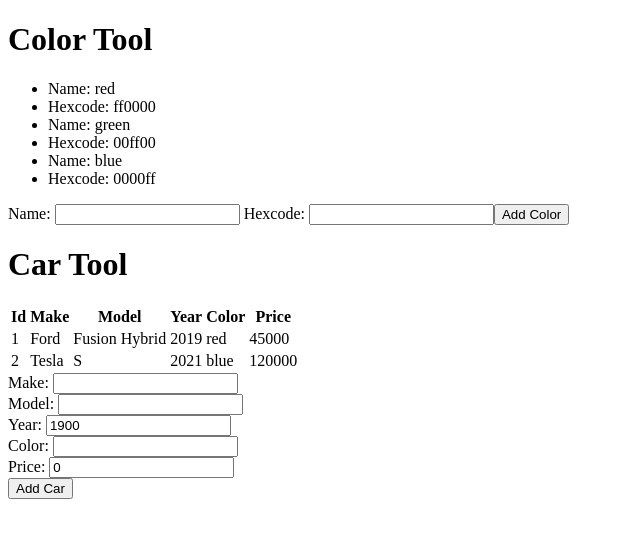
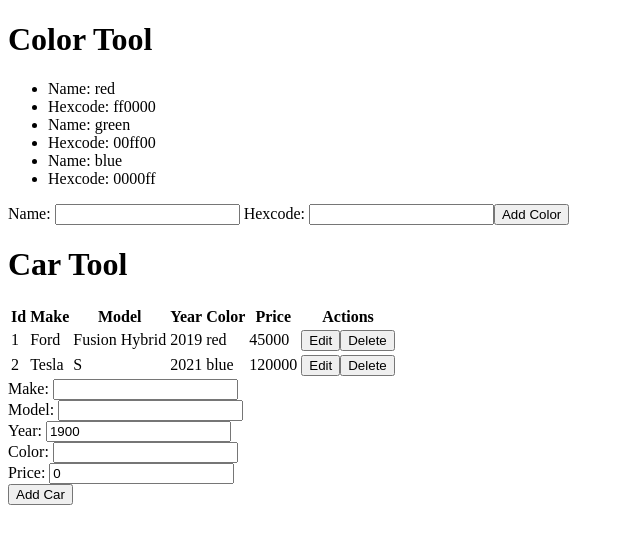
Before and after one commit to t4d-classes/angular_02212022, an Angular app in the folder demo-app/: page / in a window 1280 px wide. Shown: the top 544 px of the page, without its empty margins (0-640 px from the left). Built offline with nearby package versions, Linux system fonts and the light colour scheme.

Commit message:
add solution to exercise 6

```diff
--- a/demo-app/src/app/car-tool/car-tool.module.ts
+++ b/demo-app/src/app/car-tool/car-tool.module.ts
@@ -7,6 +7,8 @@
 import { CarHomeComponent } from './components/car-home/car-home.component';
 import { CarFormComponent } from './components/car-form/car-form.component';
 import { CarTableComponent } from './components/car-table/car-table.component';
+import { CarViewRowComponent } from './components/car-view-row/car-view-row.component';
+import { CarEditRowComponent } from './components/car-edit-row/car-edit-row.component';
 
 
 
@@ -14,7 +16,9 @@
   declarations: [
     CarHomeComponent,
     CarFormComponent,
-    CarTableComponent
+    CarTableComponent,
+    CarViewRowComponent,
+    CarEditRowComponent
   ],
   imports: [
     CommonModule,
--- /dev/null
+++ b/demo-app/src/app/car-tool/components/car-edit-row/car-edit-row.component.html
@@ -0,0 +1,12 @@
+<ng-container [formGroup]="carForm">
+  <td>{{car.id}}</td>
+  <td><input type="text" formControlName="make" /></td>
+  <td><input type="text" formControlName="model" /></td>
+  <td><input type="number" formControlName="year" /></td>
+  <td><input type="text" formControlName="color" /></td>
+  <td><input type="number" formControlName="price" /></td>
+  <td>
+    <button type="button" (click)="doSaveCar()">Save</button>
+    <button type="button" (click)="cancelCar.emit()">Cancel</button>
+  </td>
+</ng-container>
--- /dev/null
+++ b/demo-app/src/app/car-tool/components/car-edit-row/car-edit-row.component.ts
@@ -0,0 +1,49 @@
+import { Component, OnInit, Input, Output, EventEmitter } from '@angular/core';
+import { FormGroup, FormBuilder } from '@angular/forms';
+
+import { Car } from '../../models/cars';
+
+@Component({
+  selector: '.app-car-edit-row',
+  templateUrl: './car-edit-row.component.html',
+  styleUrls: ['./car-edit-row.component.css']
+})
+export class CarEditRowComponent implements OnInit {
+
+  carForm!: FormGroup;
+
+  @Input()
+  car!: Car;
+
+  @Output()
+  saveCar = new EventEmitter<Car>();
+
+  @Output()
+  cancelCar = new EventEmitter<void>();
+
+  constructor(private fb: FormBuilder) {
+    // this.car // the parameter data in not available yet
+  }
+
+  ngOnInit(): void {
+
+    this.carForm = this.fb.group({
+      make: this.car.make,
+      model: this.car.model,
+      year: this.car.year,
+      color: this.car.color,
+      price: this.car.price,
+    });
+
+  }
+
+  doSaveCar() {
+
+    this.saveCar.emit({
+      ...this.carForm.value,
+      id: this.car.id,
+    });
+
+  }
+
+}
--- a/demo-app/src/app/car-tool/components/car-home/car-home.component.html
+++ b/demo-app/src/app/car-tool/components/car-home/car-home.component.html
@@ -1,6 +1,8 @@
-<app-tool-header [headerText]="headerText"></app-tool-header>
+<app-tool-header headerText="Car Tool"></app-tool-header>
 
-<app-car-table [cars]="cars"></app-car-table>
+<app-car-table [cars]="cars" [editCarId]="editCarId"
+  (editCar)="doEditCar($event)" (deleteCar)="doDeleteCar($event)"
+  (saveCar)="doSaveCar($event)" (cancelCar)="doCancelCar()"></app-car-table>
 
 <app-car-form
   buttonText="Add Car"
--- a/demo-app/src/app/car-tool/components/car-home/car-home.component.ts
+++ b/demo-app/src/app/car-tool/components/car-home/car-home.component.ts
@@ -1,4 +1,4 @@
-import { Component, OnInit } from '@angular/core';
+import { Component, OnInit, Input } from '@angular/core';
 
 import { Car, NewCar } from '../../models/cars';
 
@@ -9,16 +9,32 @@
 })
 export class CarHomeComponent implements OnInit {
 
+  // all inputs without exception should be treated as immutable
+  @Input() // parameter, that should never, ever, be changed
   headerText = "Car Tool";
 
+  // application state - data that changes over time (model data)
+
+  // application state: persisted data
   cars: Car[] = [
     { id: 1, make: 'Ford', model: 'Fusion Hybrid', year: 2019, color: 'red', price: 45000 },
     { id: 2, make: 'Tesla', model: 'S', year: 2021, color: 'blue', price: 120000 },
   ];
 
+  // application state: temporal data
+  editCarId = -1;
+
   constructor() { }
 
   ngOnInit(): void {
+  }
+
+  doEditCar(carId: number) {
+    this.editCarId = carId;
+  }
+
+  doCancelCar() {
+    this.editCarId = -1;
   }
 
   doAddCar(car: NewCar) {
@@ -29,6 +45,20 @@
         id: Math.max(...this.cars.map(c => c.id), 0) + 1,
       },
     ];
+    this.editCarId = -1;
+  }
+
+  doSaveCar(car: Car) {
+    const newCars = [...this.cars];
+    const carIndex = this.cars.findIndex(c => c.id === car.id);
+    newCars[carIndex] = car;
+    this.cars = newCars;
+    this.editCarId = -1;
+  }
+
+  doDeleteCar(carId: number) {
+    this.cars = this.cars.filter(c => c.id !== carId);
+    this.editCarId = -1;
   }
 
 
--- a/demo-app/src/app/car-tool/components/car-table/car-table.component.html
+++ b/demo-app/src/app/car-tool/components/car-table/car-table.component.html
@@ -7,16 +7,18 @@
       <th>Year</th>
       <th>Color</th>
       <th>Price</th>
+      <th>Actions</th>
     </tr>
   </thead>
   <tbody>
-    <tr *ngFor="let car of cars">
-      <td>{{car.id}}</td>
-      <td>{{car.make}}</td>
-      <td>{{car.model}}</td>
-      <td>{{car.year}}</td>
-      <td>{{car.color}}</td>
-      <td>{{car.price}}</td>
+    <tr *ngIf="cars.length === 0">
+      <td colspan="7">No cars.</td>
     </tr>
+    <ng-container *ngFor="let car of cars">
+      <tr class="app-car-edit-row" *ngIf="car?.id === editCarId" [car]="car"
+        (saveCar)="saveCar.emit($event)" (cancelCar)="cancelCar.emit()"></tr>
+      <tr class="app-car-view-row" *ngIf="car?.id !== editCarId" [car]="car"
+        (editCar)="editCar.emit($event)" (deleteCar)="deleteCar.emit($event)"></tr>
+    </ng-container>
   </tbody>
 </table>
--- a/demo-app/src/app/car-tool/components/car-table/car-table.component.ts
+++ b/demo-app/src/app/car-tool/components/car-table/car-table.component.ts
@@ -1,4 +1,4 @@
-import { Component, OnInit, Input } from '@angular/core';
+import { Component, OnInit, Input, Output, EventEmitter } from '@angular/core';
 
 import { Car } from '../../models/cars';
 
@@ -12,6 +12,22 @@
   @Input()
   cars: Car[] = [];
 
+  @Input()
+  editCarId = -1;
+
+  @Output()
+  editCar = new EventEmitter<number>();
+
+  @Output()
+  deleteCar = new EventEmitter<number>();
+
+  @Output()
+  saveCar = new EventEmitter<Car>();
+
+  @Output()
+  cancelCar = new EventEmitter<void>();
+
+
   constructor() { }
 
   ngOnInit(): void {
--- /dev/null
+++ b/demo-app/src/app/car-tool/components/car-view-row/car-view-row.component.html
@@ -0,0 +1,10 @@
+<td>{{car.id}}</td>
+<td>{{car.make}}</td>
+<td>{{car.model}}</td>
+<td>{{car.year}}</td>
+<td>{{car.color}}</td>
+<td>{{car.price}}</td>
+<td>
+  <button type="button" (click)="editCar.emit(car.id)">Edit</button>
+  <button type="button" (click)="deleteCar.emit(car.id)">Delete</button>
+</td>
--- /dev/null
+++ b/demo-app/src/app/car-tool/components/car-view-row/car-view-row.component.ts
@@ -0,0 +1,27 @@
+import { Component, OnInit, Input, Output, EventEmitter } from '@angular/core';
+
+import { Car } from '../../models/cars';
+
+@Component({
+  selector: '.app-car-view-row',
+  templateUrl: './car-view-row.component.html',
+  styleUrls: ['./car-view-row.component.css']
+})
+export class CarViewRowComponent implements OnInit {
+
+  @Input()
+  car!: Car;
+
+  @Output()
+  editCar = new EventEmitter<number>();
+
+  @Output()
+  deleteCar = new EventEmitter<number>();
+
+
+  constructor() { }
+
+  ngOnInit(): void {
+  }
+
+}
--- a/demo-app/src/index.html
+++ b/demo-app/src/index.html
@@ -9,5 +9,34 @@
 </head>
 <body>
   <app-root></app-root>
+
+  <script>
+
+  const nums = [1,2,3,4,5,6];
+
+
+  // imperative programming - what and how
+  // const doubleNums = []; // how
+  // for (let x=0; x<nums; x++) { // how
+    // doubleNums.push( // how
+      nums[x] * 2 //what
+    // ); // how
+  // }
+
+  // declarative programming
+  // map function has semantic meaning
+  const doubleNums = nums.map(n => n * 2 /* what */);
+
+  // filter - // remove items from a new array based upon a predicate function
+  // forEach - // to produce a side effect with each item in the array
+  // nums.forEach(n => console.log(n));
+  // reduce - can be used for anything
+
+  console.log(nums); // [1,2,3,4,5,6]
+  console.log(doubleNums); // [2,4,68,10,12]
+
+
+
+  </script>
 </body>
 </html>
```
Also changed, not shown: demo-app/src/app/car-tool/components/car-edit-row/car-edit-row.component.css (added), demo-app/src/app/car-tool/components/car-view-row/car-view-row.component.css (added), 2 other files (tests, documents, lock files or other folders).
